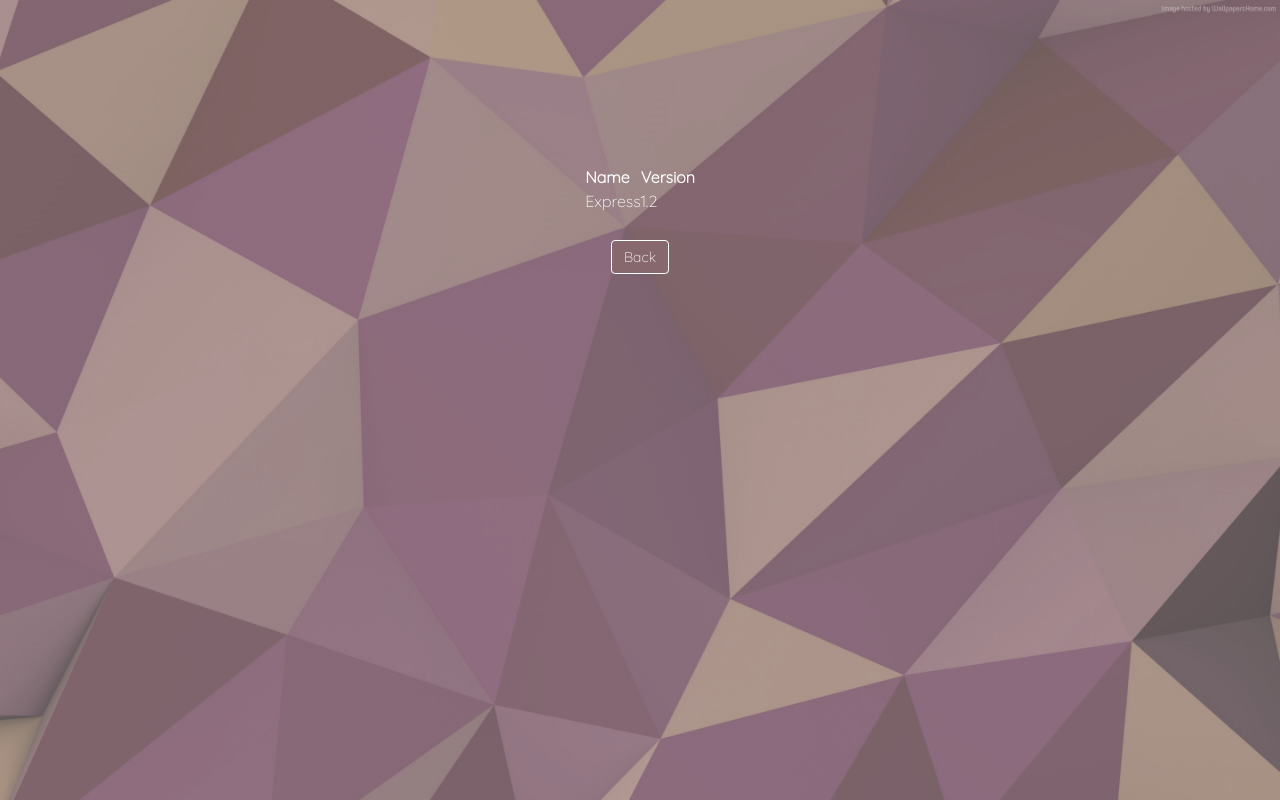
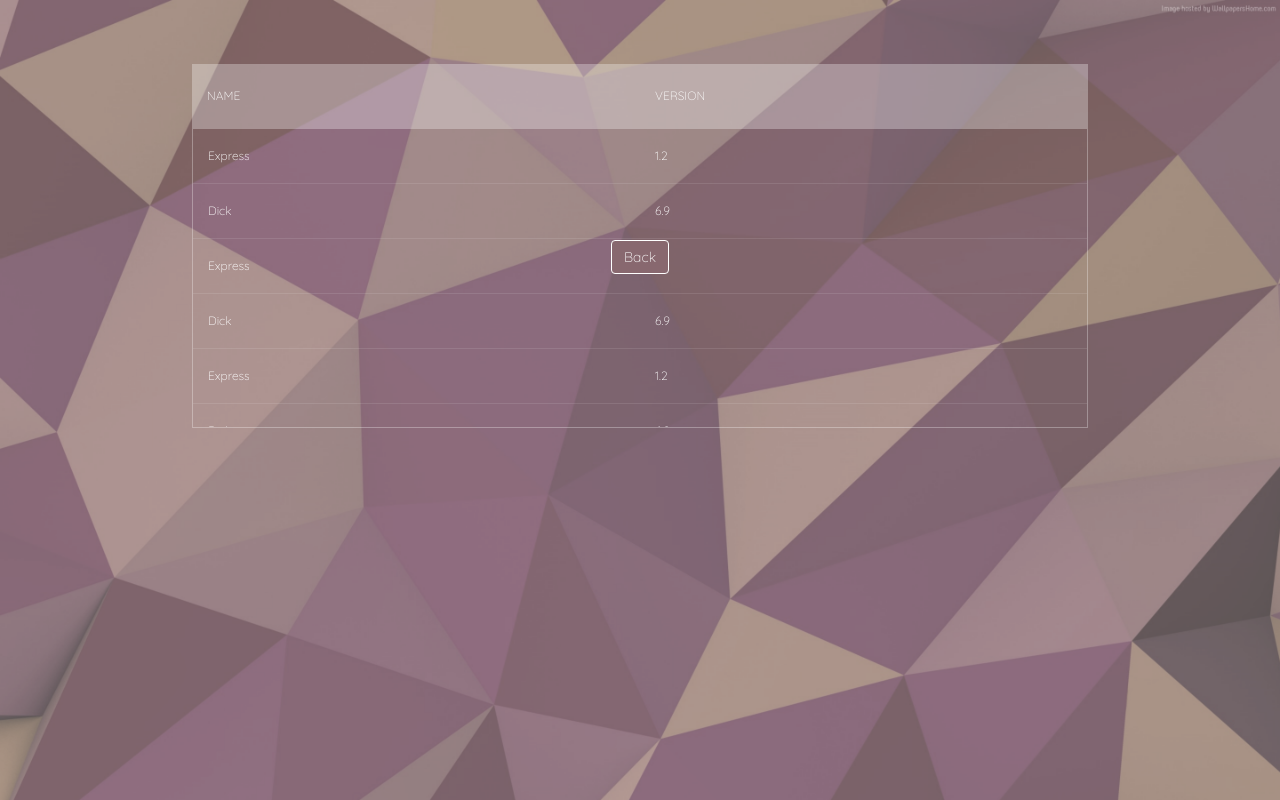
Before and after one commit to Terence-Wong/THACKS2K17, a plain HTML site: page index.html in a window 1280 px wide. Both pictures are taken after typing "Sample" into the empty fields and a click on the button "Search". Shown: the part 800-1600 px from the top of the page. Drawn offline with nearby package versions, Linux system fonts and the light colour scheme; no server answers.

Commit message:
formating

```diff
--- a/css/layout.css
+++ b/css/layout.css
@@ -44,7 +44,10 @@ html {
     margin: auto;
     width: 100%;
     height: 100%;
-    top: 100%;
+    top: 150%;
+	left: 50%;
+	transform: translate(-50%, -50%);
+
     overflow:hidden;
 	background:url('../images/background2.png')center center;
     -webkit-background-size: cover;
@@ -66,12 +69,44 @@ html {
 	opacity: 1;
 }
 #showData{
-	height:100%;
+	height:300px;
+	overflow-x:auto;
+	margin-top: 0px;
+	border: 1px solid rgba(255,255,255,0.3);
+
 }
-#showData table{
+table{
+  width:100%;
+  table-layout: fixed;
+}
+th{
+  padding: 20px 15px;
+  text-align: left;
+  font-weight: 500;
+  font-size: 12px;
+  color: #fff;
+  text-transform: uppercase;
+}
+td{
+	padding: 15px;
+	text-align: left;
+	vertical-align:middle;
+	font-weight: 300;
+	font-size: 12px;
+	color: #fff;
+	border-bottom: solid 1px rgba(255,255,255,0.1);
+}
+#tableHeader{
+	background-color: rgba(255,255,255,0.3);
+}
+#stuff{
 	display: table-cell;
-	vertical-align: middle;
-	padding-top: 150%;
+	border-spacing: 0px;
+	margin: 5% auto;
+    border-collapse: separate;
+	table-layout: fixed;
+	display: inline-block;
+	width:70%;
 }
 #main{
 	height: 80%;
--- a/index.html
+++ b/index.html
@@ -28,8 +28,22 @@
 
 
         </div>
-		<div id="data">
-			<div id="showData" align="center"></div>
+		<div id="data" style="text-align: center;">
+			<div id="stuff" align="center" >
+				<div id="tableHeader">
+					<table cellpadding="0" cellspacing="0" border="0">
+						<thead>
+							<tr>
+								<th>Name</th>
+								<th>Version</th>
+							</tr>
+						</thead>
+					</table>
+				</div>
+				<div id="showData">
+
+				</div>
+			</div>
 		</div>
 
 		<div id="content">
--- a/js/show.js
+++ b/js/show.js
@@ -25,7 +25,35 @@ function CreateTableFromJSON() {
             {
                 "Name": "Express",
                 "Version": "1.2"
-            }
+            },
+			{
+				"Name": "Dick",
+                "Version": "6.9"
+			},
+			{
+                "Name": "Express",
+                "Version": "1.2"
+            },
+			{
+				"Name": "Dick",
+                "Version": "6.9"
+			},
+			{
+                "Name": "Express",
+                "Version": "1.2"
+            },
+			{
+				"Name": "Dick",
+                "Version": "6.9"
+			},
+			{
+                "Name": "Express",
+                "Version": "1.2"
+            },
+			{
+				"Name": "Dick",
+                "Version": "6.9"
+			}
         ]
 
         // EXTRACT VALUE FOR HTML HEADER.
@@ -46,11 +74,11 @@ function CreateTableFromJSON() {
 
         var tr = table.insertRow(-1);                   // TABLE ROW.
 
-        for (var i = 0; i < col.length; i++) {
-            var th = document.createElement("th");      // TABLE HEADER.
-            th.innerHTML = col[i];
-            tr.appendChild(th);
-        }
+        //for (var i = 0; i < col.length; i++) {
+        //    var th = document.createElement("th");      // TABLE HEADER.
+        //    th.innerHTML = col[i];
+        //    tr.appendChild(th);
+        //}
 
         // ADD JSON DATA TO THE TABLE AS ROWS.
         for (var i = 0; i < Dependancies.length; i++) {
```
